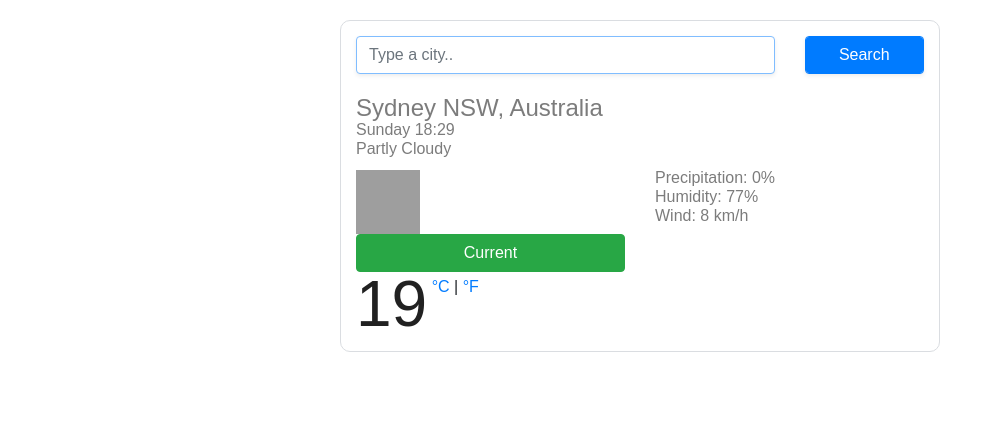
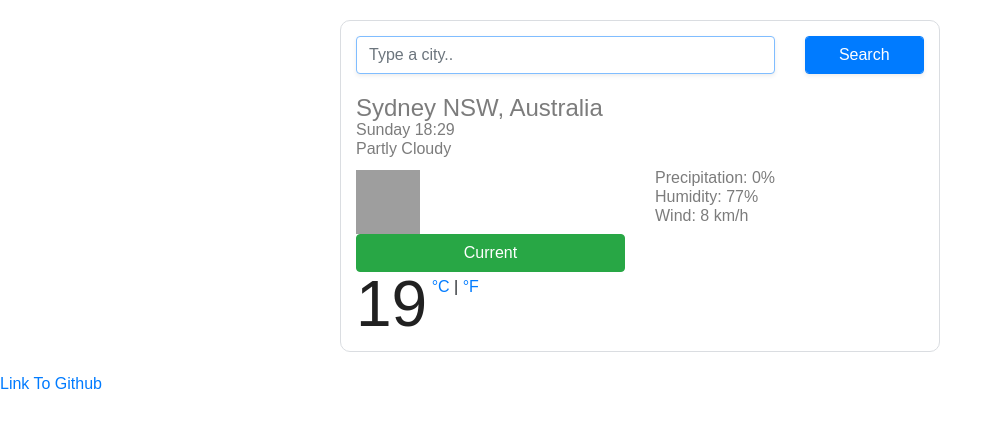
Before and after one commit to MunaFrontend/weather-app, a plain HTML site: page index.html in a window 1280 px wide. Shown: the whole page, without its empty margins (0-1002 px from the left). Drawn offline with nearby package versions, Linux system fonts and the light colour scheme; files that its build step writes are made by us from their sources; grey boxes are pictures that could not be loaded; files whose address does not match are found by name.

Commit message:
corrected the Link

```diff
--- a/index.html
+++ b/index.html
@@ -76,7 +76,7 @@
         </div>
       </div>
     </div>
-    <a href="https://github.com/MunaFrontend/weather-app" </a>
+    <a href="https://github.com/MunaFrontend/weather-app">Link To Github</a>
     <script src="src/script.js"></script>
   </body>
 </html>
```
